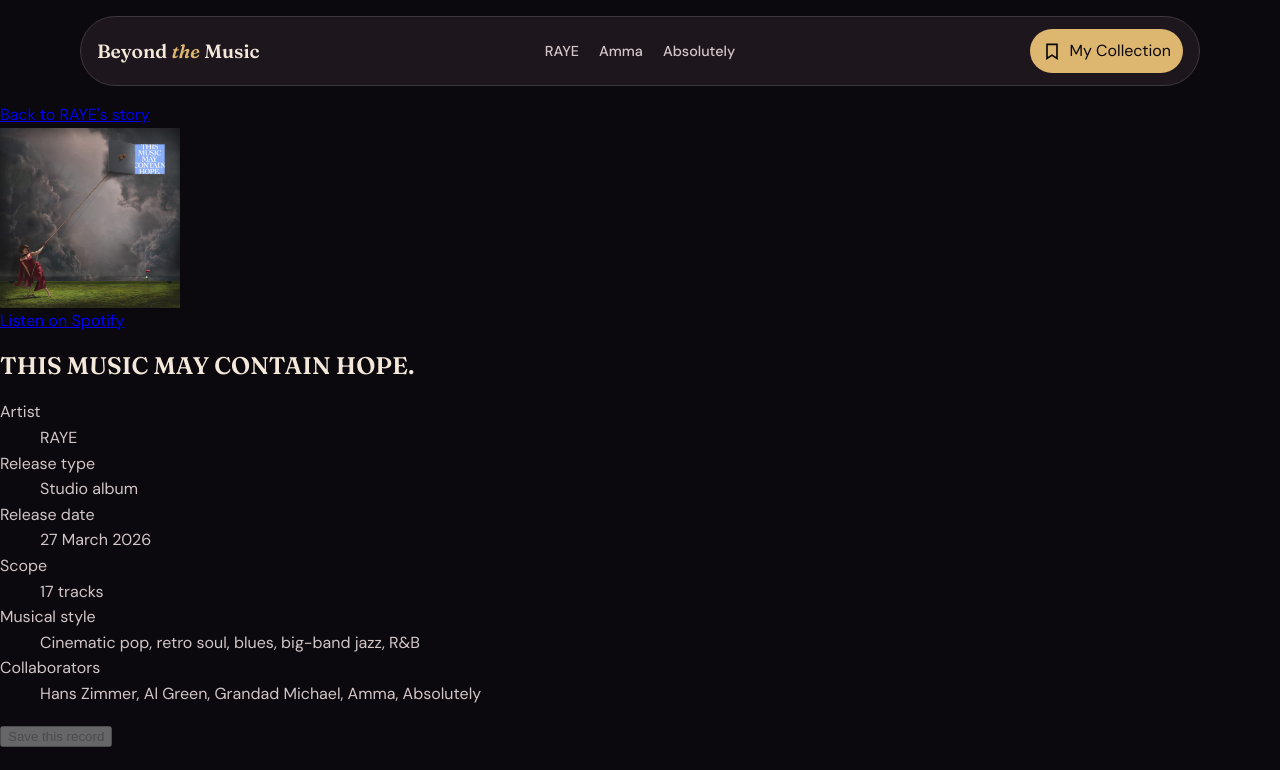
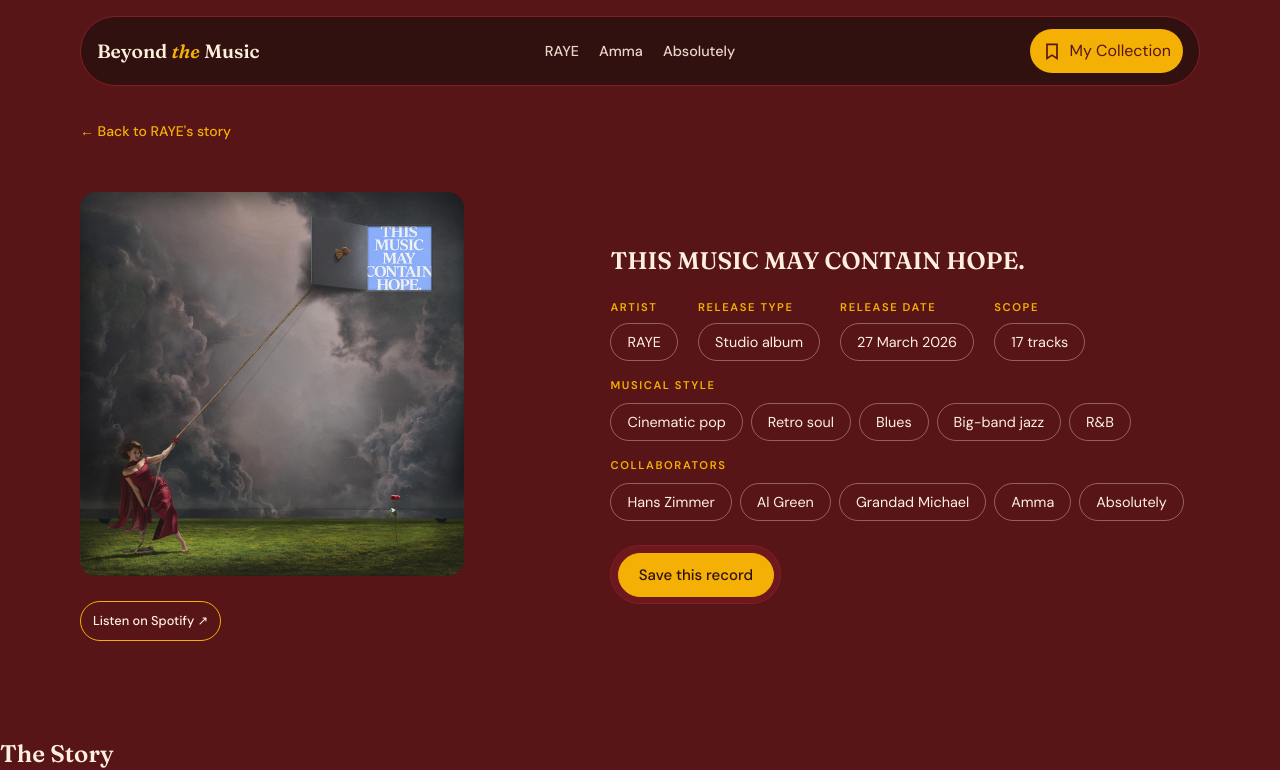
Before and after one commit to Annika-Ostendorp/beyond-the-music, a plain HTML site: page static-site/items/raye-album-hope.html in a window 1280 px wide. Shown: the top 770 px of the page. Drawn offline with Linux system fonts and the light colour scheme.

Commit message:
Style hero section of RAYE album detail page with fact list

```diff
--- a/static-site/css/style.css
+++ b/static-site/css/style.css
@@ -1,5 +1,6 @@
 @import url("https://fonts.googleapis.com/css2?family=DM+Sans:wght@400;500;600&family=Fraunces:ital,wght@0,600;1,600&display=swap");
 
+/* Homepage theme */
 :root {
     --color-bg: #0b090d;
     --color-surface: #1d171d;
@@ -11,6 +12,24 @@
     --font-heading: "Fraunces", Georgia, serif;
     --font-body: "DM Sans", Arial, sans-serif;
 }
+
+/* RAYE album detail page theme */
+.page-raye {
+    --color-bg: #581517;
+    --color-surface: #301110;
+    --color-heading: #fff0dd;
+    --color-text: #ebd5c9;
+    --color-accent: #f4b004;
+    --color-border: #831e24;
+
+    --color-detail-card: #6c181c;
+    --color-pill-border: rgb(255 240 221 / 35%);
+}
+
+
+/*--------------------------------*/
+/* HOMEPAGE DESIGN - Mobile First */
+/*--------------------------------*/
 
 /* Body-Styling */
 body {
@@ -389,7 +408,7 @@ img {
     width: fit-content;
     box-sizing: border-box;
 
-    min-height: 44px;
+    min-height: 40px;
     margin-top: 0.6rem;
     padding: 0.25rem 0.75rem;
     font-size: 0.8rem;
@@ -464,8 +483,179 @@ img {
 }
 
 
+/*----------------------------------------------*/
+/* RAYE Album detail page Design - Mobile First */
+/*----------------------------------------------*/
+
+/* Hero-Section */
+.text-link {
+    color: var(--color-accent);
+    font-size: 0.875rem;
+    font-weight: 500;
+    text-decoration: none;
+}
+
+.text-link:hover {
+    text-decoration: underline;
+}
+
+.album-back {
+    max-width: 70rem;
+    margin: 2rem auto 0;
+    padding: 0 1rem;
+}
+
+.album-hero {
+    display: grid;
+    grid-template-columns: 1fr;
+    gap: 2rem;
+
+    max-width: 70rem;
+    margin: 0 auto;
+    padding: 3rem 1rem 5rem;
+}
+
+.album-hero__media img {
+    width: 100%;
+    max-width: 24rem;
+    height: auto;
+    border-radius: 1rem;
+}
+
+.album-hero__media {
+    display: flex;
+    flex-direction: column;
+    align-items: flex-start;
+    gap: 1rem;
+}
+
+.album-hero .button--compact {
+    align-self: left;
+    width: fit-content;
+    box-sizing: border-box;
+
+    min-height: 40px;
+    margin-top: 0.6rem;
+    padding: 0.15rem 0.75rem;
+    font-size: 0.8rem;
+}
+
+.album-facts {
+    display: flex;
+    flex-wrap: wrap;
+    align-items: flex-start;
+    gap: 1rem 1.25rem;
+
+    margin: 1.5rem 0;
+    padding: 0;
+}
+
+.album-fact {
+    display: flex;
+    flex-direction: column; /* damit <dt> oberhalb von <dd> steht */
+    align-items: flex-start;
+    gap: 0.4rem;
+    min-width: 0;
+    max-width: 100%;
+}
+
+.album-fact dt {
+    font-size: 0.7rem;
+    font-weight: 600;
+    letter-spacing: 0.1rem;
+    text-transform: uppercase;
+    color: var(--color-accent);
+}
+
+.album-fact dd {
+    margin: 0;
+    padding: 0.5rem 1rem;
+
+    background-color: transparent;
+    border: 1px solid var(--color-pill-border);
+    border-radius: 999px;
+
+    color: var(--color-heading);
+    font-size: 0.9rem;
+    line-height: 1.4;
+
+    box-sizing: border-box;
+    max-width: min(22rem, 100%);
+    overflow-wrap: anywhere; /* bei wenig Platz umbrechen */
+}
+
+.album-fact--wide {
+    flex: 0 0 100%; /* eigene Zeile für Musikstil-Gruppe oder Collaborator-Gruppe */
+    display: flex;
+    flex-direction: row;
+    flex-wrap: wrap;
+    align-items: flex-start;
+    gap: 0.5rem;
+}
+
+.album-fact--wide > dt {
+    flex: 0 0 100%;
+}
+
+.button--primary {
+    background-color: var(--color-accent);
+    color: var(--color-surface);
+    border: 1px solid var(--color-accent);
+    border-radius: 999px;
+    padding: 0.4rem;
+}
+
+.save-action {
+    display: inline-flex; /* Container nur so breit wie Text --> währe nur flex, dann Seitenbreite */
+    padding: 0.4rem;
+    background-color: var(--color-detail-card);
+    border: 1px solid var(--color-border);
+    border-radius: 999px;
+}
+
+
+/* Button Design */
+.button {
+    display: inline-flex;
+    align-items: center;
+    justify-content: center;
+
+    min-height: 44px;
+    padding: 0.65rem 1.25rem;
+    border-radius: 999px;
+
+    font-family: var(--font-body);
+    font-size: 0.9375rem;
+    font-weight: 500;
+    text-decoration: none;
+}
+
+.button--secondary {
+    background-color: transparent;
+    color: var(--color-heading);
+    border: 1px solid var(--color-accent);
+
+    transition: background-color 0.2s ease, color 0.2s ease; /* damit Farbänderung nicht plötzlich passiert -> sondern weich */
+}
+
+.button--secondary:hover,
+.button--secondary:focus-visible { /* mit focus-visible auch bei Tastaturnavigation Button = Rahmen */
+    background-color: var(--color-accent);
+    color: var(--color-bg);
+}
+
+.button:focus-visible {
+    outline: 2px solid var(--color-accent);
+    outline-offset: 4px;
+}
+
+
 /* Desktop Navigation */
 @media (min-width: 768px) {
+    /*------------------*/
+    /* Homepage Design */
+    /*-----------------*/
+
     /* Header */
     .site-brand {
         flex: 1;
@@ -556,6 +746,9 @@ img {
 }
 
 @media (min-width: 1100px) {
+    /*------------------*/
+    /* Homepage Design */
+    /*-----------------*/
     .artist-grid {
         grid-template-columns: repeat(3, minmax(0, 1fr));
     }
@@ -567,40 +760,12 @@ img {
     .record-grid {
         grid-template-columns: repeat(3, minmax(0, 1fr));
     }
+
+    /*-------------------------------*/
+    /* RAYE album detail page Design */
+    /*-------------------------------*/
+    .album-hero {
+        grid-template-columns: minmax(0, 0.9fr) minmax(0, 1.1fr); /* zweispaltiges Raster, das den Platz im flexiblen Verhältnis von 45% zu 55% aufteilt */
+        align-items: center;
+        gap: 3rem;
 }
-
-
-/* Button Design */
-.button {
-    display: inline-flex;
-    align-items: center;
-    justify-content: center;
-
-    min-height: 44px;
-    padding: 0.65rem 1.25rem;
-    border-radius: 999px;
-
-    font-family: var(--font-body);
-    font-size: 0.9375rem;
-    font-weight: 500;
-    text-decoration: none;
-}
-
-.button--secondary {
-    background-color: transparent;
-    color: var(--color-heading);
-    border: 1px solid var(--color-accent);
-
-    transition: background-color 0.2s ease, color 0.2s ease; /* damit Farbänderung nicht plötzlich passiert -> sondern weich */
-}
-
-.button--secondary:hover,
-.button--secondary:focus-visible { /* mit focus-visible auch bei Tastaturnavigation Button = Rahmen */
-    background-color: var(--color-accent);
-    color: var(--color-bg);
-}
-
-.button:focus-visible {
-    outline: 2px solid var(--color-accent);
-    outline-offset: 4px;
-}
--- a/static-site/items/raye-album-hope.html
+++ b/static-site/items/raye-album-hope.html
@@ -52,9 +52,12 @@
     </header>
 
     <main>
-      <a href="../raye.html">Back to RAYE's story</a>
+      <div class="album-back">
+        <a href="../raye.html" class="text-link">← Back to RAYE's story</a>
+      </div>
 
-      <section>
+      <section class="album-hero">
+        <div class="album-hero__media">
           <img
             src="../images/raye-hope.png"
             alt="Cover of RAYE's This Music May Contain Hope album, showing RAYE beneath storm clouds"
@@ -62,35 +65,64 @@
             height="180"
           />
 
-        <a href="https://open.spotify.com/album/3ZN01xzenGMhWHdC5kfAe9"
-          >Listen on Spotify</a
+          <a
+            class="button button--secondary button--compact"
+            href="https://open.spotify.com/album/3ZN01xzenGMhWHdC5kfAe9"
+            >Listen on Spotify ↗</a
           >
+        </div>
 
+        <div class="album-hero__content">
           <h1>THIS MUSIC MAY CONTAIN HOPE.</h1>
           <!-- umfasst gesamte Faktenliste -->
-        <dl>
+          <dl class="album-facts">
+            <div class="album-fact">
               <!-- bezeichnet jew. Fakt -->
               <dt>Artist</dt>
               <!-- enthält zugehörigen Wert -->
               <dd>RAYE</dd>
+            </div>
 
+            <div class="album-fact">
               <dt>Release type</dt>
               <dd>Studio album</dd>
+            </div>
 
+            <div class="album-fact">
               <dt>Release date</dt>
               <dd>27 March 2026</dd>
+            </div>
 
+            <div class="album-fact">
               <dt>Scope</dt>
               <dd>17 tracks</dd>
+            </div>
 
+            <div class="album-fact album-fact--wide">
               <dt>Musical style</dt>
-          <dd>Cinematic pop, retro soul, blues, big-band jazz, R&amp;B</dd>
+              <dd>Cinematic pop</dd>
+              <dd>Retro soul</dd>
+              <dd>Blues</dd>
+              <dd>Big-band jazz</dd>
+              <dd>R&amp;B</dd>
+            </div>
 
+            <div class="album-fact album-fact--wide">
               <dt>Collaborators</dt>
-          <dd>Hans Zimmer, Al Green, Grandad Michael, Amma, Absolutely</dd>
+              <dd>Hans Zimmer</dd>
+              <dd>Al Green</dd>
+              <dd>Grandad Michael</dd>
+              <dd>Amma</dd>
+              <dd>Absolutely</dd>
+            </div>
           </dl>
 
-        <button type="button" disabled>Save this record</button>
+          <div class="save-action">
+            <button type="button" class="button button--primary" disabled>
+              Save this record
+            </button>
+          </div>
+        </div>
       </section>
 
       <section class="album-story">
```
Also changed, not shown: static-site/index.html (+9 -3 lines), README.md. Lines whose indentation alone changed are shown as unchanged.
